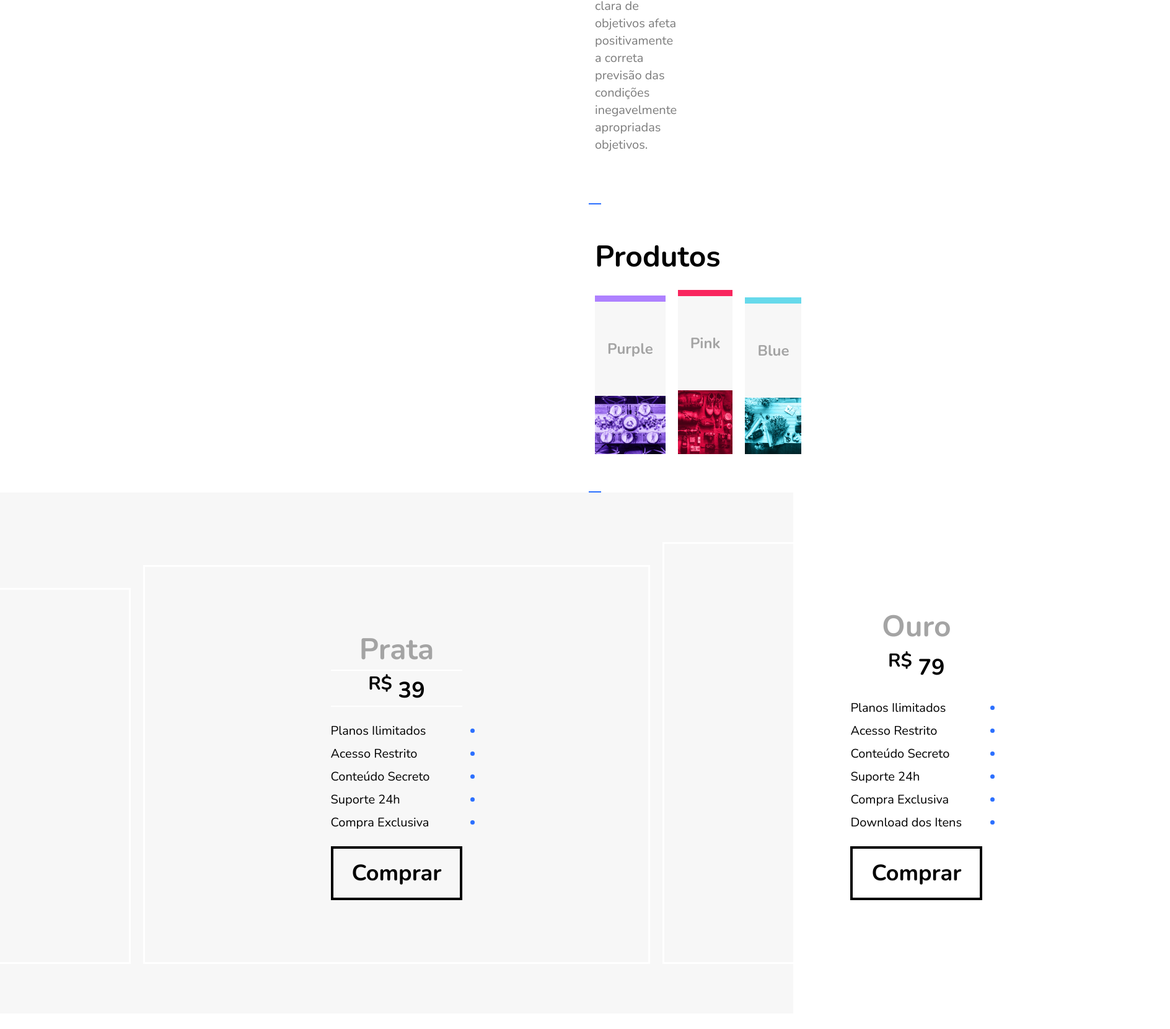
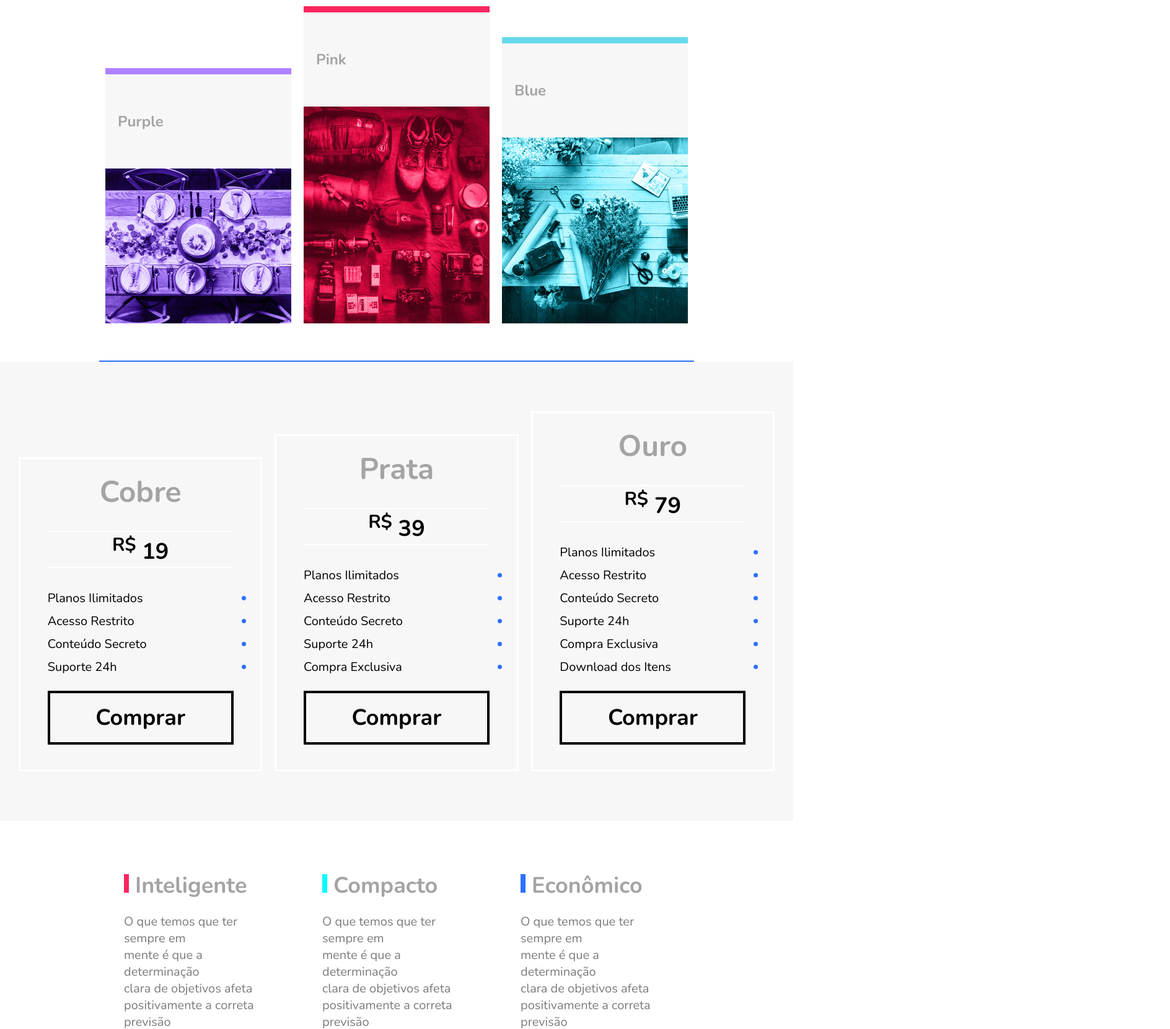
Before and after one commit to pdrocairo/flex-blog, a plain HTML site: page index.html in a window 1280 px wide. Shown: the part 1139-2800 px from the top of the page at 62% size, 1888 px wide, since content can reach past the window. Drawn offline with nearby package versions, Linux system fonts and the light colour scheme.

Commit message:
reponsiviness change

```diff
--- a/style.css
+++ b/style.css
@@ -17,7 +17,7 @@
     display: flex;
     align-items: center;
     justify-content: center;
-    gap: 202px;
+    gap: 185px;
     font-size: 16px;
     padding: 10px;
     background-color: #122ab2;
@@ -33,7 +33,7 @@
     background-color: #2c70ff;
     color: #fff;
     padding: 15px;
-    max-width: 1200px;
+    max-width: 960px;
     margin: 0 auto;
     gap: 500px;
 }
@@ -73,7 +73,8 @@ h1 {
 }
 
 .cards {
-    margin: 0 950px;
+    max-width: 960px;
+    margin: 0 auto;
     justify-items: left;
     border-bottom: 2px solid #2c70ff;
     padding: 60px 10px;
@@ -133,12 +134,16 @@ h1 {
 }
 
 .precos-item {
-    padding: 100px 300px;
+    flex: 1 1 260px;
+    padding: 20px;
     margin: 10px;
     border: 3px solid #fff;
 }
 
 .precos-item p {
+    margin: 30px auto;
+    max-width: 300px;
+    text-align: center;
     border-top: 2px solid #fff;
     border-bottom: 2px solid #fff;
     text-align: center;
@@ -148,7 +153,8 @@ h1 {
 }
 
 .precos-item ul {
-    margin: 20px 0;
+    max-width: 300px;
+    margin: 20px auto;
     text-align: left;
 }
 
@@ -165,12 +171,15 @@ h1 {
 }
 
 .btn-comprar {
+    max-width: 300px;
     font-size: 36px;
     font-weight: 700;
-    display: inline-block;
+    display: block;
     color: black;
     border: 4px solid #000000;
     padding: 15px 30px;
+    margin: 20px auto;
+    text-align: center;
 }
 
 .precos-title {
@@ -234,7 +243,7 @@ h1 {
     margin: 0 10px;
 }
 
-.newsletter-text h1{
+.newsletter-text h1 {
     font-size: 48px;
     color: #a4a4a4;
 }
```
